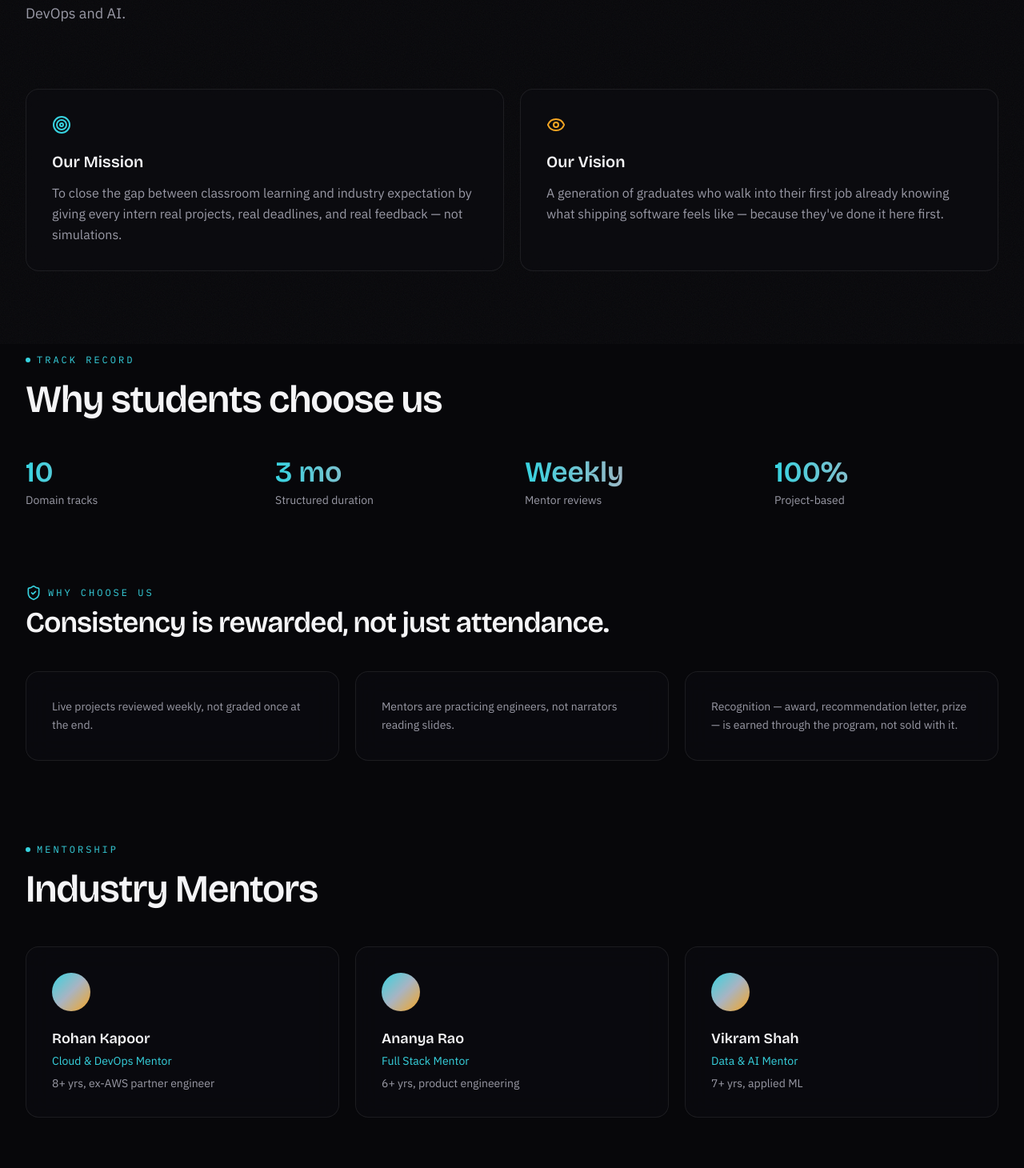
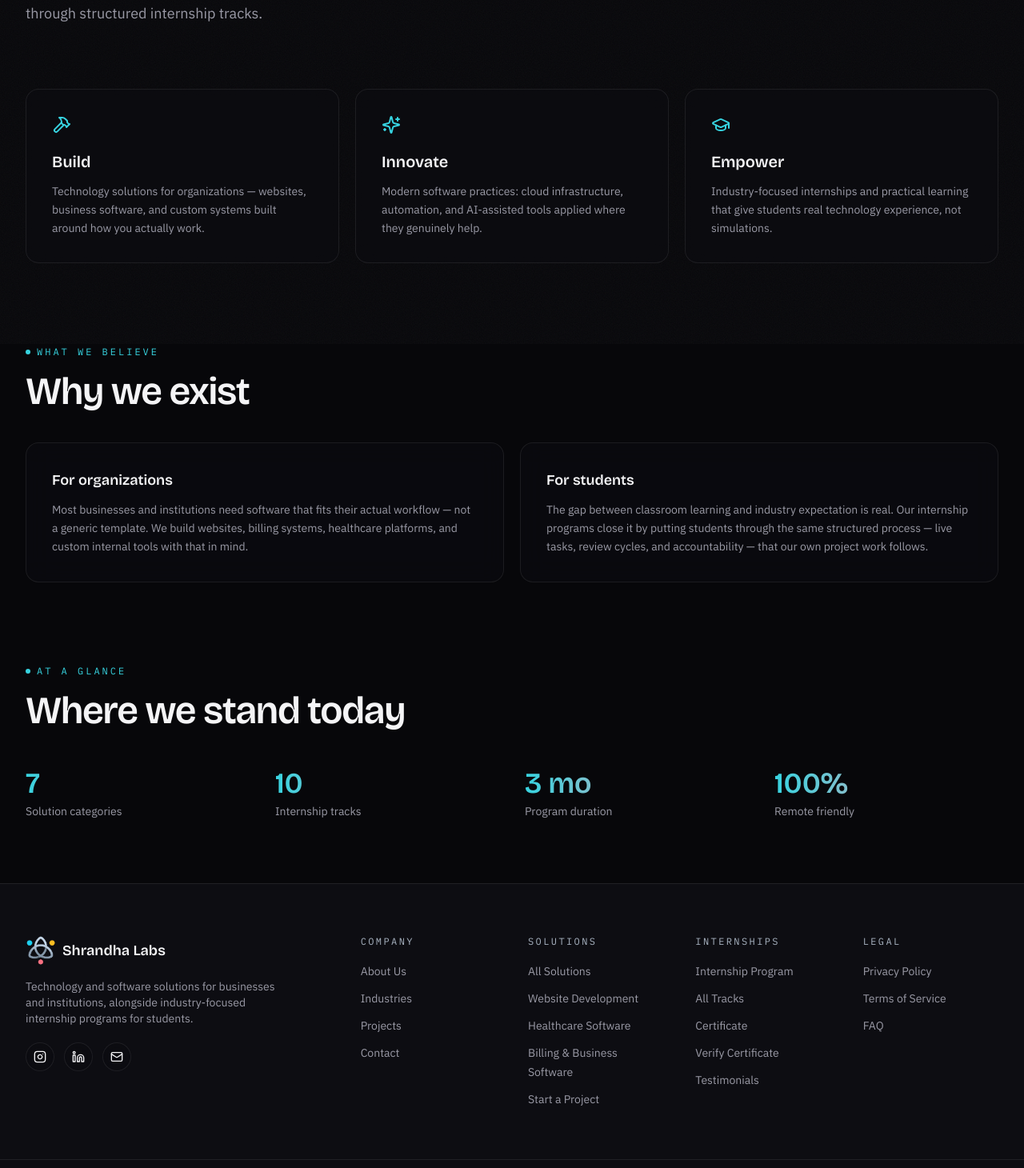
Before and after one commit to emerging324-maker/Shrandha, a Next.js app: page /about in a window 1280 px wide. Shown: the part 370-1830 px from the top of the page at 80% size. Built offline with nearby package versions, Linux system fonts and the light colour scheme.

Commit message:
Update page.tsx

```diff
--- a/src/app/about/page.tsx
+++ b/src/app/about/page.tsx
@@ -1,16 +1,16 @@
 import type { Metadata } from "next";
 import { Reveal, Eyebrow, SectionHeading, Card, Stat } from "@/components/ui";
-import { Target, Eye, ShieldCheck } from "lucide-react";
+import { Hammer, Sparkles, GraduationCap } from "lucide-react";
 
 export const metadata: Metadata = {
   title: "About",
-  description: "Who Shrandha Labs is, our mission, vision, and why students choose our internship programs.",
+  description: "Shrandha Labs is a technology company building practical software solutions for businesses and institutions, alongside industry-focused internship programs for students.",
 };
 
-const mentors = [
-  { name: "Rohan Kapoor", role: "Cloud & DevOps Mentor", exp: "8+ yrs, ex-AWS partner engineer" },
-  { name: "Ananya Rao", role: "Full Stack Mentor", exp: "6+ yrs, product engineering" },
-  { name: "Vikram Shah", role: "Data & AI Mentor", exp: "7+ yrs, applied ML" },
+const pillars = [
+  { icon: Hammer, title: "Build", desc: "Technology solutions for organizations — websites, business software, and custom systems built around how you actually work." },
+  { icon: Sparkles, title: "Innovate", desc: "Modern software practices: cloud infrastructure, automation, and AI-assisted tools applied where they genuinely help." },
+  { icon: GraduationCap, title: "Empower", desc: "Industry-focused internships and practical learning that give students real technology experience, not simulations." },
 ];
 
 export default function About() {
@@ -20,61 +20,43 @@ export default function About() {
         <Eyebrow>About Us</Eyebrow>
         <h1 className="mt-4 font-display font-semibold text-4xl md:text-6xl tracking-tight max-w-3xl">Who We Are</h1>
         <p className="mt-6 text-lg text-muted max-w-2xl leading-relaxed">
-          Shrandha Labs is an internship-first learning company. We don&apos;t sell video courses — we run structured, mentor-reviewed internship programs where students ship real projects across ten in-demand domains, from full stack development to DevOps and AI.
+          Shrandha Labs is a technology company building practical software solutions, digital products, and industry-focused learning programs. We work with businesses and institutions on real software — and we bring students into that same process through structured internship tracks.
         </p>
       </Reveal>
 
-      <div className="mt-20 grid md:grid-cols-2 gap-5">
-        <Reveal>
-          <Card className="h-full">
-            <Target className="w-6 h-6 text-cyan" />
-            <h3 className="mt-5 font-display font-semibold text-xl">Our Mission</h3>
-            <p className="mt-3 text-muted leading-relaxed">To close the gap between classroom learning and industry expectation by giving every intern real projects, real deadlines, and real feedback — not simulations.</p>
-          </Card>
-        </Reveal>
-        <Reveal delay={0.08}>
-          <Card className="h-full">
-            <Eye className="w-6 h-6 text-amber" />
-            <h3 className="mt-5 font-display font-semibold text-xl">Our Vision</h3>
-            <p className="mt-3 text-muted leading-relaxed">A generation of graduates who walk into their first job already knowing what shipping software feels like — because they've done it here first.</p>
-          </Card>
-        </Reveal>
+      <div className="mt-20 grid md:grid-cols-3 gap-5">
+        {pillars.map((p, i) => (
+          <Reveal key={p.title} delay={i * 0.08}>
+            <Card className="h-full">
+              <p.icon className="w-6 h-6 text-cyan" />
+              <h3 className="mt-5 font-display font-semibold text-xl">{p.title}</h3>
+              <p className="mt-3 text-muted leading-relaxed text-sm">{p.desc}</p>
+            </Card>
+          </Reveal>
+        ))}
       </div>
 
       <div className="mt-24">
-        <SectionHeading eyebrow="Track Record" title="Why students choose us" />
-        <div className="mt-12 grid grid-cols-2 md:grid-cols-4 gap-8">
-          <Stat value="10" label="Domain tracks" />
-          <Stat value="3 mo" label="Structured duration" />
-          <Stat value="Weekly" label="Mentor reviews" />
-          <Stat value="100%" label="Project-based" />
+        <SectionHeading eyebrow="What We Believe" title="Why we exist" />
+        <div className="mt-10 grid md:grid-cols-2 gap-5">
+          <Card>
+            <h3 className="font-display font-semibold text-lg">For organizations</h3>
+            <p className="mt-3 text-sm text-muted leading-relaxed">Most businesses and institutions need software that fits their actual workflow — not a generic template. We build websites, billing systems, healthcare platforms, and custom internal tools with that in mind.</p>
+          </Card>
+          <Card>
+            <h3 className="font-display font-semibold text-lg">For students</h3>
+            <p className="mt-3 text-sm text-muted leading-relaxed">The gap between classroom learning and industry expectation is real. Our internship programs close it by putting students through the same structured process — live tasks, review cycles, and accountability — that our own project work follows.</p>
+          </Card>
         </div>
       </div>
 
       <div className="mt-24">
-        <div className="flex items-center gap-2 mb-2">
-          <ShieldCheck className="w-5 h-5 text-cyan" />
-          <span className="font-mono text-xs tracking-[0.25em] uppercase text-cyan">Why Choose Us</span>
-        </div>
-        <h2 className="font-display text-3xl md:text-4xl font-semibold tracking-tight">Consistency is rewarded, not just attendance.</h2>
-        <div className="mt-10 grid md:grid-cols-3 gap-5">
-          {["Live projects reviewed weekly, not graded once at the end.", "Mentors are practicing engineers, not narrators reading slides.", "Recognition — award, recommendation letter, prize — is earned through the program, not sold with it."].map((t) => (
-            <Card key={t}><p className="text-sm text-muted leading-relaxed">{t}</p></Card>
-          ))}
-        </div>
-      </div>
-
-      <div className="mt-24">
-        <SectionHeading eyebrow="Mentorship" title="Industry Mentors" />
-        <div className="mt-12 grid md:grid-cols-3 gap-5">
-          {mentors.map((m) => (
-            <Card key={m.name}>
-              <div className="w-12 h-12 rounded-full bg-gradient-to-br from-cyan via-slate to-amber" />
-              <h3 className="mt-5 font-display font-semibold text-lg">{m.name}</h3>
-              <p className="text-sm text-cyan mt-1">{m.role}</p>
-              <p className="text-sm text-muted mt-2">{m.exp}</p>
-            </Card>
-          ))}
+        <SectionHeading eyebrow="At a Glance" title="Where we stand today" />
+        <div className="mt-12 grid grid-cols-2 md:grid-cols-4 gap-8">
+          <Stat value="7" label="Solution categories" />
+          <Stat value="10" label="Internship tracks" />
+          <Stat value="3 mo" label="Program duration" />
+          <Stat value="100%" label="Remote friendly" />
         </div>
       </div>
     </div>
```
